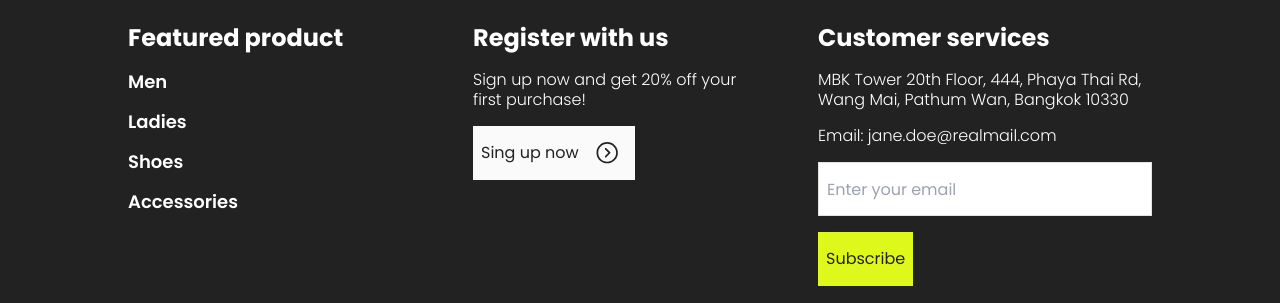
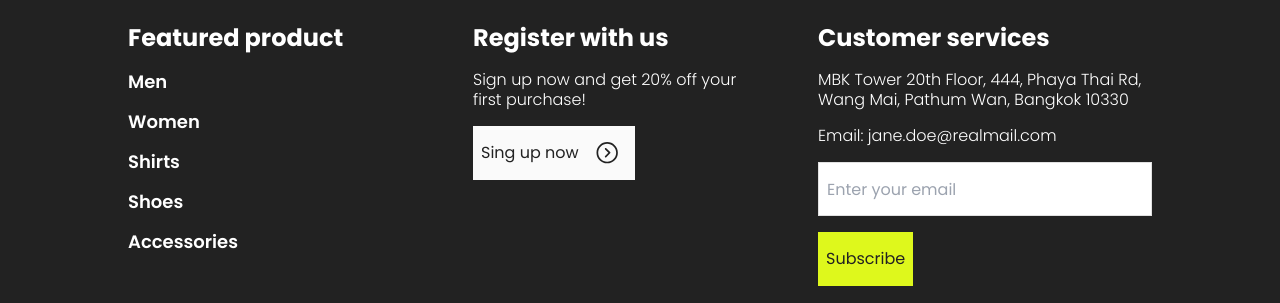
Before and after one commit to pongsathonwon/Project-9-sandbox, a React (Vite) app: page / in a window 1280 px wide. Shown: the part 1484-1787 px from the top of the page. Built offline with nearby package versions, Linux system fonts and the light colour scheme; no server answers.

Commit message:
update footer add Link to Feature product, add subscription to realtime db

```diff
--- a/src/components/Footer.jsx
+++ b/src/components/Footer.jsx
@@ -1,7 +1,11 @@
+import { Link } from "react-router-dom";
 import { useAuthContext } from "../context/AuthContextProvider";
+import useSubsciption from "../hooks/useSubsciption";
+import { genClothingList, navlist } from "./header/navlist";
 
 const Footer = () => {
   const { signIn } = useAuthContext();
+  const { email, onChange, submit } = useSubsciption();
   // outter div
   return (
     <div className="flex flex-col items-center gap-4 pl-[1.125rem] pr-[1.125rem] p-6  bg-[#222] lg:px-32 lg:py-6 text-secondary-50">
@@ -12,18 +16,15 @@ const Footer = () => {
             Featured product
           </div>
           <div className="flex flex-col items-center gap-4 lg:items-start">
-            <div className="text-white text-center font-['Poppins'] text-lg font-semibold leading-6">
-              Men
-            </div>
-            <div className="text-white text-center font-['Poppins'] text-lg font-semibold leading-6">
-              Ladies
-            </div>
-            <div className="text-white text-center font-['Poppins'] text-lg font-semibold leading-6">
-              Shoes
-            </div>
-            <div className="text-white text-center font-['Poppins'] text-lg font-semibold leading-6">
-              Accessories
-            </div>
+            {navlist.map(({ label, path }) => (
+              <Link
+                key={label}
+                to={genClothingList(path)}
+                className="capitalize text-white text-center font-['Poppins'] text-lg font-semibold leading-6"
+              >
+                {label}
+              </Link>
+            ))}
           </div>
         </div>
         {/* Register with us */}
@@ -76,12 +77,18 @@ const Footer = () => {
             </div>
           </div>
           <input
+            value={email}
+            onChange={onChange}
             className="flex items-center self-stretch pt-[0.4375rem] pb-[0.4375rem] px-2 h-[3.375rem] border border-[#e1e1e1] text-[#9f9f9f] font-['Poppins'] "
             placeholder="Enter your email"
+            type="email"
           ></input>
-          <div className="flex justify-center items-center gap-2 pt-[0.4375rem] pb-[0.4375rem] px-2 h-[3.375rem] bg-[#def81c] text-[#222] font-['Poppins'] leading-5">
+          <button
+            onClick={submit}
+            className="flex justify-center items-center gap-2 pt-[0.4375rem] pb-[0.4375rem] px-2 h-[3.375rem] bg-[#def81c] text-[#222] font-['Poppins'] leading-5"
+          >
             Subscribe
-          </div>
+          </button>
         </div>
       </div>
       {/* Copyright */}
--- /dev/null
+++ b/src/hooks/useSubsciption.jsx
@@ -0,0 +1,23 @@
+import React from "react";
+import { useState } from "react";
+import { db } from "../utils/firebase";
+import { push, ref, set } from "firebase/database";
+
+function useSubsciption() {
+  const [email, setEmail] = useState("");
+  const onChange = ({ target }) => setEmail(target.value);
+  const submit = async () => {
+    if (email === "") return;
+    try {
+      const dbRef = ref(db, "/sub");
+      await push(dbRef, email);
+    } catch (err) {
+      console.error(err);
+    } finally {
+      setEmail("");
+    }
+  };
+  return { email, onChange, submit };
+}
+
+export default useSubsciption;
```
